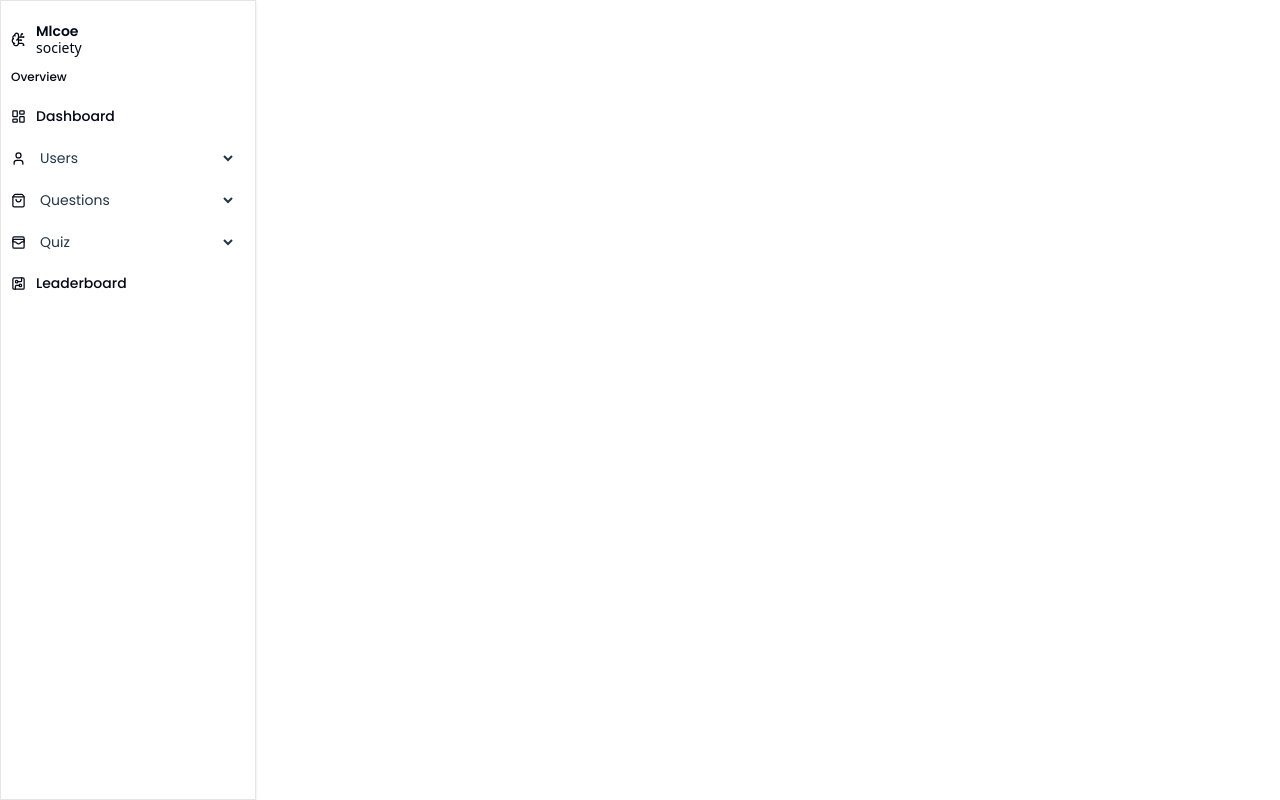
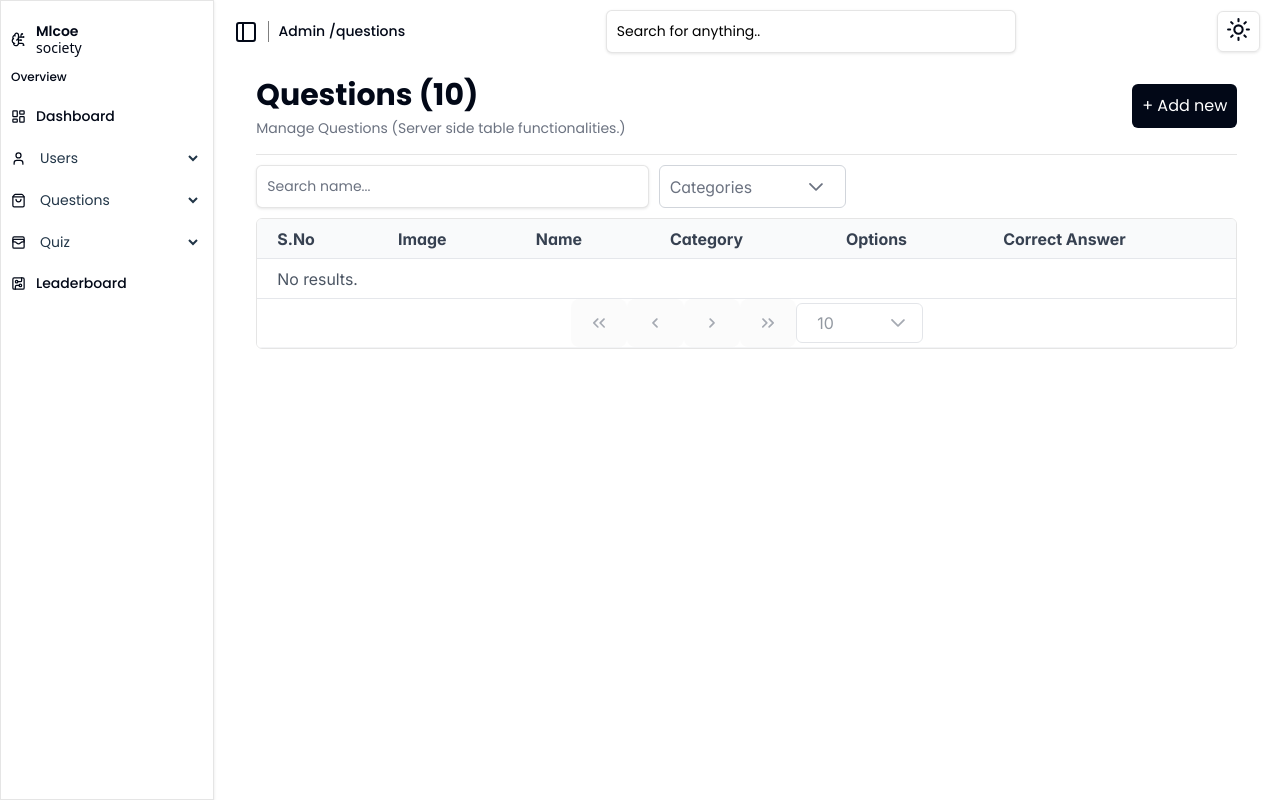
Before and after one commit to arpit07072005/Quiz-Portal-Frontend, a React (Vite) app: page /questions in a window 1280 px wide. Built offline with nearby package versions, Linux system fonts and the light colour scheme.

Commit message:
questions and addquestions page

```diff
--- a/src/App.css
+++ b/src/App.css
@@ -396,7 +396,7 @@ td{
   margin-top: 20px;
   margin-bottom: 20px;
 }
-.name ,.role ,.email,.studentno{
+.name ,.role ,.email,.studentno ,.image{
   width:100%;
   display: flex;
   flex-direction: column;
@@ -421,9 +421,43 @@ td{
    color:#020817;
    padding:10px 10px 10px 10px;
 }
+.p-dropdown .p-dropdown-trigger{
+  width:none;
+}
+.p-dropdown{
+  display:flex;
+  align-items: center;
+  gap:40px;
+  padding-right:5px;
+}
+.p-dropdown .p-dropdown-clear-icon{
+  right:25px;
+  top:12px;
+}
 
 @media screen and (max-width:670px){
   .addusersmaincontent{
      grid-template-columns: repeat(1, minmax(0, 1fr));
   }
 }
+
+/* //questions page */
+.Questions{
+   width:100%;
+  height:100%;
+  overflow: auto;
+  display:flex;
+  flex-direction: column;
+  align-items: center;
+}
+
+/* addquestions section */
+
+.addquestions{
+   width:100%;
+  height:100%;
+  overflow: auto;
+  display:flex;
+  flex-direction: column;
+  align-items: center;
+}
--- a/src/App.jsx
+++ b/src/App.jsx
@@ -4,6 +4,9 @@ import Header from './components/Header'
 import Dashboard from './components/Dashboard'
 import Users from './components/Users'
 import Addusers from './components/Addusers'
+import Questions from './components/Questions'
+import Addquestions from './components/Addquestions'
+
 
 function App() {
 
@@ -15,6 +18,8 @@ function App() {
             <Route path ="/" element={<Dashboard/>} />
             <Route path ="/users" element={<Users/>} />
             <Route path ="/users/new" element={<Addusers/>} />
+            <Route path ="/questions" element={<Questions/>} />
+            <Route path ="/questions/new" element={<Addquestions/>} />
           </Routes>
         </Router>
       </div>
--- /dev/null
+++ b/src/components/Addquestions.jsx
@@ -0,0 +1,56 @@
+import React, { useState } from 'react'
+import Navbar from './Navbar'
+import { Dropdown } from 'primereact/dropdown'
+
+function Addquestions() {
+      const[name,setName]=useState()
+      const[image,setImage]=useState()
+
+          const[options,setOptions]=useState()
+          const[correct,setCorrect]=useState()
+        const [category, setCategory] = useState(null);
+        const categories = [
+
+        ];
+  return (
+    <div className="addquestions">
+      <Navbar/>
+       <div className="addusersmain">
+              <h3>Add New Question</h3>
+              <div className="addusersmaincontent">
+                  <div className="name">
+                      <label for ="name" className="name">Name</label>
+                      <input type="text" placeholder="Enter Name" className="nameinput" value={name} onChange={(e)=>{setName(e.target.value)}}  onClick={()=>{setName("")}}/>
+                  </div>
+                  <div className="image">
+                      <label for ="image" className="name">Image</label>
+                      <input type="file" placeholder="Choose File" className="nameinput" value={image} onChange={(e)=>{setImage(e.target.files)}} />
+                  </div>
+                  <div className="role">
+                     <label for ="role" className="role">Category</label>
+                     <Dropdown
+                        value={category}
+                          options={categories}
+                          onChange={(e) => setCategory(e.target.value)}
+                          placeholder="Categories"
+                          showClear
+                          className="nameinput"
+                      />
+                  </div>
+                  <div className="studentno">
+                        <label for ="studentno" className="name">Correct Answer</label>
+                       <input type="text" placeholder="Enter Correct Answer" className="nameinput" value={correct} onChange={(e)=>{setCorrect(e.target.value)}}  />
+                  </div>
+                  <div className="email">
+                       <label for ="email" className="name">Options</label>
+                      <textarea type="text"  placeholder="Enter options" className="nameinput" value={options} onChange={(e)=>{setOptions(e.target.value)}}  onClick={()=>{setOptions("")}} />
+                  </div>
+
+
+              </div>
+            </div>
+    </div>
+  )
+}
+
+export default Addquestions
--- a/src/components/Header.jsx
+++ b/src/components/Header.jsx
@@ -14,6 +14,14 @@ function Header() {
     }
     if (e.target.value === "add-user") {
       navigate("/users/new");
+    }
+  };
+  const handleSelectChange1 = (e) => {
+    if (e.target.value === "questions") {
+      navigate("/questions");
+    }
+    if (e.target.value === "add-question") {
+      navigate("/questions/new");
     }
   };
   return (
@@ -42,10 +50,10 @@ function Header() {
         </div>
          <div className="dashboardhead">
             <ShoppingBag size="15px" color="#020817"/>
-        <select className = "questions">
-            <option>Questions</option>
-            <option>Questions</option>
-            <option>Add Questions</option>
+        <select className = "questions" onChange={handleSelectChange1}>
+            <option value="">Questions</option>
+            <option value="questions">Questions</option>
+            <option value="add-question">Add Questions</option>
         </select>
         </div>
          <div className="dashboardhead">
--- /dev/null
+++ b/src/components/Questions.jsx
@@ -0,0 +1,65 @@
+import React, { useState } from 'react'
+import Navbar from './Navbar'
+import { Dropdown } from 'primereact/dropdown';
+import { InputText } from 'primereact/inputtext';
+import { DataTable } from 'primereact/datatable';
+import { Column } from 'primereact/column';
+
+function Questions() {
+    const [globalFilter, setGlobalFilter] = useState("");
+    const [category, setCategory] = useState(null);
+    const categories = [
+
+    ];
+  return (
+    <div className = "Questions">
+      <Navbar/>
+         <div className="usersmaincontent">
+        <div className="usernumber">
+            <h2>Questions (10)</h2>
+            <span className = "manageusers">Manage  Questions (Server side table functionalities.)</span>
+        </div>
+        <bitton className="addnew">+ Add new</bitton>
+      </div>
+      <div className="card">
+                  <div style={{ display: "flex", gap: "10px", marginBottom: "10px" }}>
+                      <InputText
+                          value={globalFilter}
+                          onChange={(e) => setGlobalFilter(e.target.value)}
+                          placeholder="Search name..."
+                          className="searchbar1"
+                      />
+                      <Dropdown
+                          value={category}
+                          options={categories}
+                          onChange={(e) => setCategory(e.target.value)}
+                          placeholder="Categories"
+                          showClear
+                          className="dropdown"
+                      />
+                  </div>
+
+                  <DataTable className='datatable'
+                      // value={[0,1].filter(
+                      //     (u) =>
+                      //         (!gender || u.gender === gender) &&
+                      //         (!globalFilter || u.name.toLowerCase().includes(globalFilter.toLowerCase()))
+                      // )}
+                      paginator
+                      rows={10}
+                      rowsPerPageOptions={[5, 10, 25]}
+                      emptyMessage="No results."
+                  >
+                      <Column field="S.no" header="S.No"></Column>
+                       <Column field="image" header="Image"></Column>
+                      <Column field="name" header="Name"></Column>
+                      <Column field="category" header="Category"></Column>
+                      <Column field="options" header="Options"></Column>
+                      <Column field="correct" header="Correct Answer"></Column>
+                  </DataTable>
+              </div>
+    </div>
+  )
+}
+
+export default Questions
```
